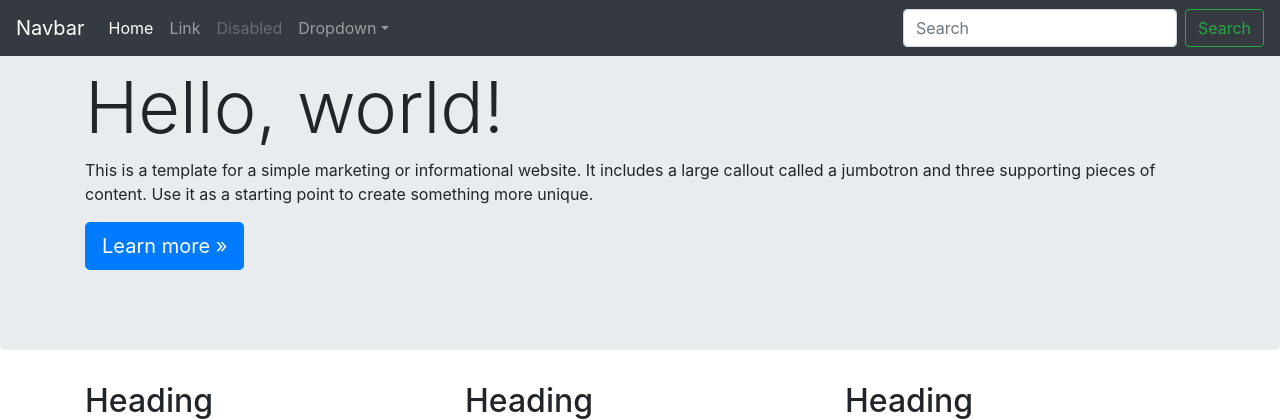
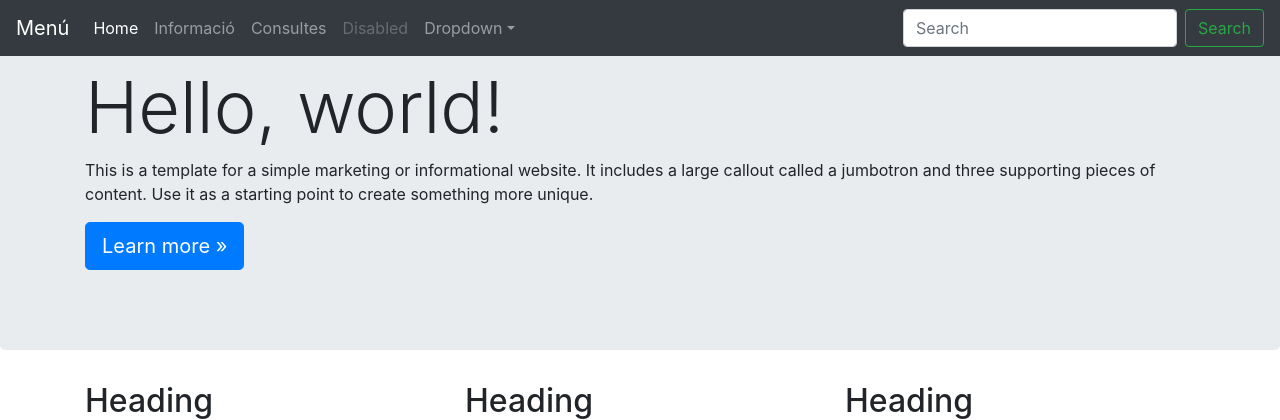
Before and after one commit to RafaCucurull/InfoCovid, a Django app: page / in a window 1280 px wide. Shown: the top 420 px of the page. Run offline with Django 3.2, Linux system fonts and the light colour scheme; some libraries are stand-ins or nearby versions.

Commit message:
home page updated

```diff
--- a/templates/header.html
+++ b/templates/header.html
@@ -1,5 +1,5 @@
 <nav class="navbar navbar-expand-md navbar-dark fixed-top bg-dark">
-    <a class="navbar-brand" href="#">Navbar</a>
+    <a class="navbar-brand" href="#">Menú</a>
     <button class="navbar-toggler" type="button" data-toggle="collapse" data-target="#navbarsExampleDefault"
         aria-controls="navbarsExampleDefault" aria-expanded="false" aria-label="Toggle navigation">
         <span class="navbar-toggler-icon"></span>
@@ -8,10 +8,13 @@
     <div class="collapse navbar-collapse" id="navbarsExampleDefault">
         <ul class="navbar-nav mr-auto">
             <li class="nav-item active">
-                <a class="nav-link" href="#">Home <span class="sr-only">(current)</span></a>
+                <a class="nav-link" href="#">Home<span class="sr-only">(current)</span></a>
             </li>
             <li class="nav-item">
-                <a class="nav-link" href="#">Link</a>
+                <a class="nav-link" href="#">Informació</a>
+            </li>
+            <li class="nav-item">
+                <a class="nav-link" href="#">Consultes</a>
             </li>
             <li class="nav-item">
                 <a class="nav-link disabled" href="#" tabindex="-1" aria-disabled="true">Disabled</a>
```
